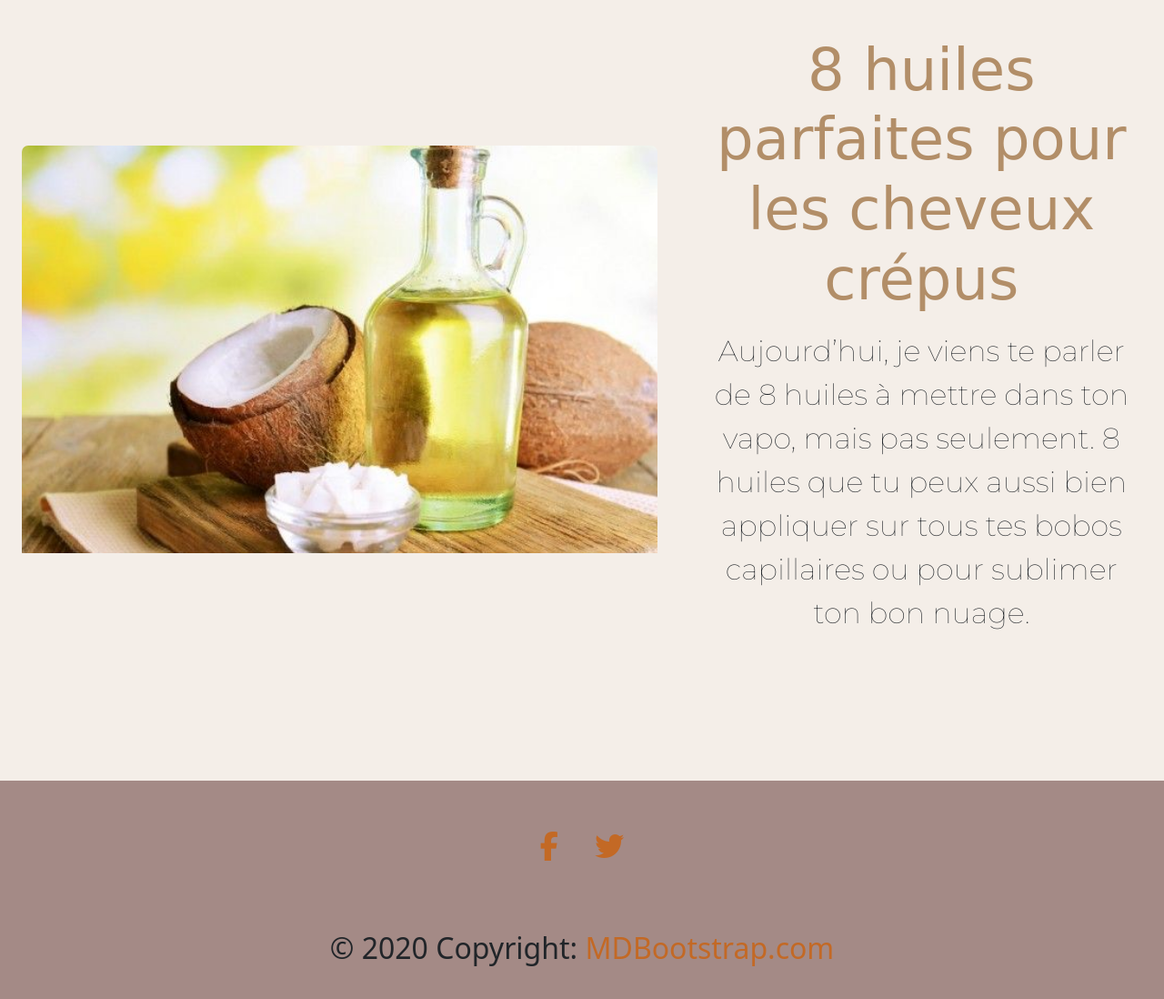
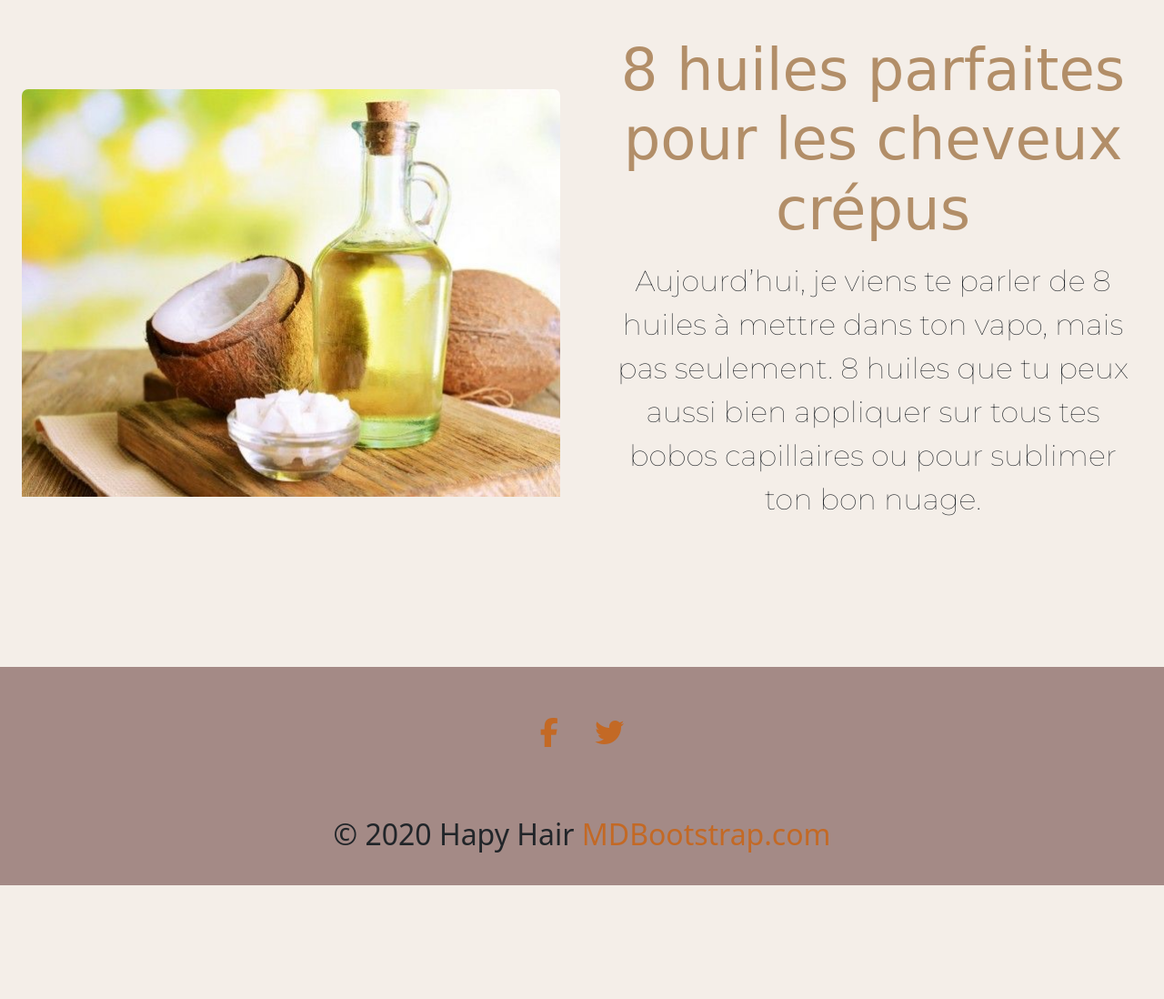
Before and after one commit to GlodyThakizimana/projetFilRouge, a plain HTML site: page index.html in a window 1280 px wide. Shown: the part 3848-4946 px from the top of the page at 91% size. After the commit the page ends 4821 px from the top, so only its background shows below. Drawn offline with nearby package versions, Linux system fonts and the light colour scheme; a web font is replaced by a local one.

Commit message:
version final1

```diff
--- a/index.html
+++ b/index.html
@@ -116,13 +116,13 @@
       </div>
       <!-- colonne des conseils 3 -->
       <div class="row d-flex align-items-center mb-5 mt-5">
-        <div class="col-12 col-md-7 text-center order-0 order-lg-0">
+        <div class="col-12 col-md-6 text-center order-0 order-lg-0">
           <a href="http://l6mag.fr/blog/8-huiles-parfaites-pour-les-cheveux-crepus/">
             <img src="leshuile.jpg" class="card-img-top imagehuile" alt="...">
           </a>
         </div>
 
-        <div class="col-12 col-md-5 text-center card-body">
+        <div class="col-12 col-md-6 text-center card-body">
           <h2 class="card-text">8 huiles parfaites pour les cheveux crépus</h2>
           <p>
             Aujourd’hui, je viens te parler de 8 huiles à mettre dans ton vapo, mais pas seulement. 8 huiles que
@@ -157,7 +157,7 @@
             </a>
           </li>
         </ul>
-        <div class="footer-copyright text-center py-3">© 2020 Copyright:
+        <div class="footer-copyright text-center py-3">© 2020 Hapy Hair
           <a href="https://mdbootstrap.com/"> MDBootstrap.com</a>
         </div>
     </footer>
--- a/style.css
+++ b/style.css
@@ -80,9 +80,10 @@ a{
 };
 
 
+
 .imagehuile{
     width: 100%;
-    height:70vw;
+    background-size:cover;
 }
 
 .active > a {
```
Also changed, not shown: apropos.html (+1 -1 lines), produit.html (+1 -1 lines), routine.html (+1 -1 lines).
